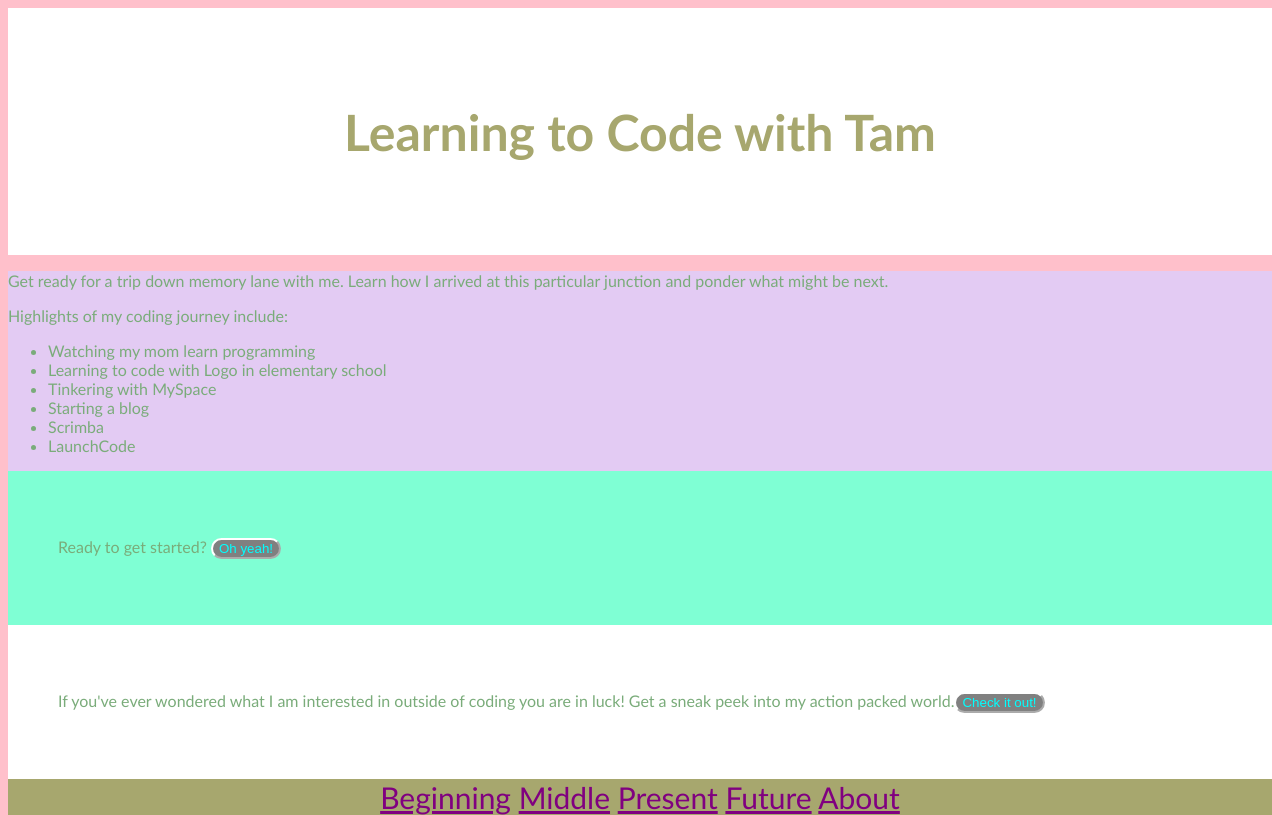
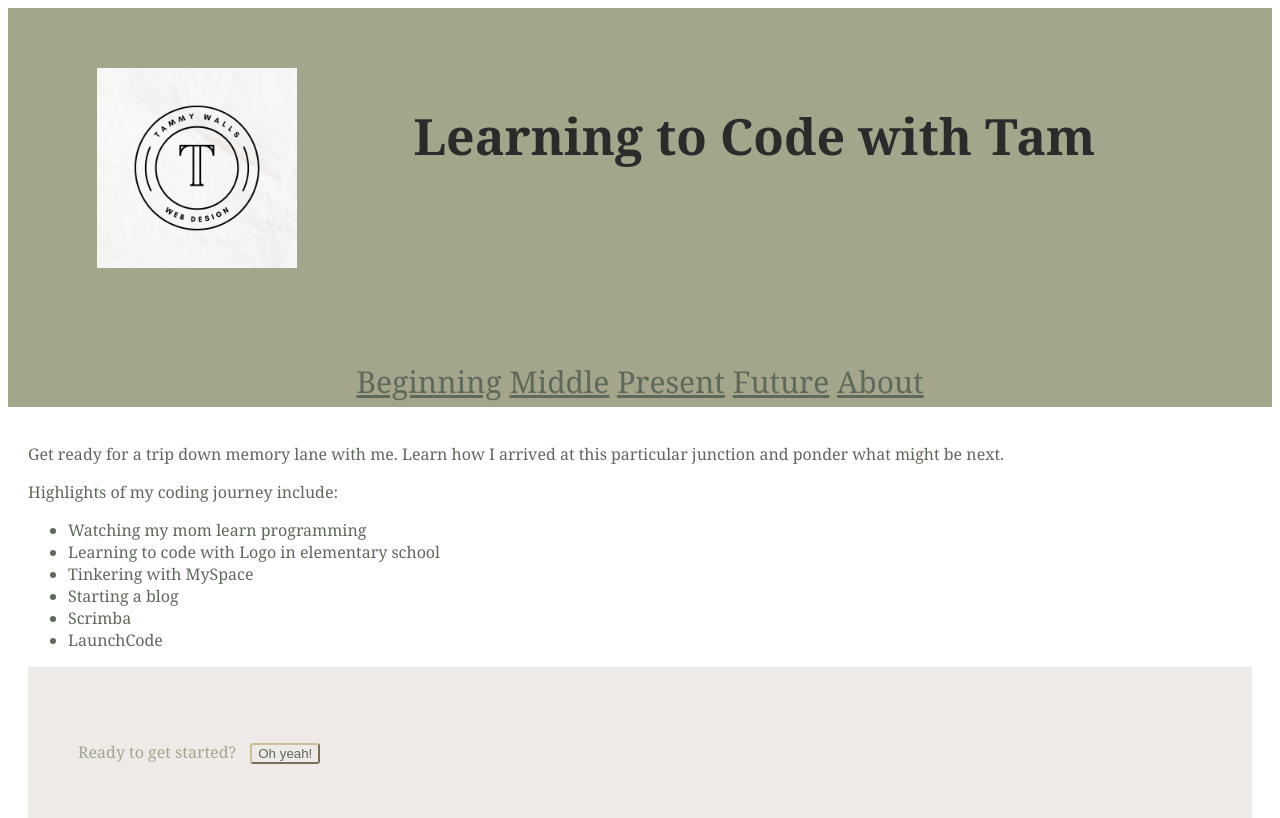
Before and after one commit to LaunchCodeAllhubs/js-assignment-4-html-me-something-TammyLynnWalls, a website: page index.html in a window 1280 px wide. Shown: the top 818 px of the page. Drawn offline with Linux system fonts and the light colour scheme.

Commit message:
added columns to index header along with a logo.  Changed some wording.

```diff
--- a/index.html
+++ b/index.html
@@ -9,7 +9,20 @@
 
    <body>
       <header>
-         <h1 class="homeTitle">Learning to Code with Tam</h1>
+
+         <div class = "titleColumns">
+            <div class ="leftColumn"><img src ="images/T.png" class = "mainLogo"></div>
+            <div class ="rightColumn"><h1 class="homeTitle">Learning to Code with Tam</h1></div>
+         </div>
+
+         <br><br><br><br>
+         <nav class = "headNav">
+            <a href="beginning.html">Beginning</a>
+            <a href="middle.html">Middle</a>
+            <a href="present.html">Present</a>
+            <a href="future.html">Future</a>
+            <a href="about.html">About</a>
+         </nav>
       </header>
 
       <main>
--- a/styles.css
+++ b/styles.css
@@ -1,14 +1,39 @@
 body {
     margin: 8px;
     display: block;
-    background-color: pink;
-    font-family:'Gill Sans', 'Gill Sans MT', Calibri, 'Trebuchet MS', sans-serif;
-    color: rgb(122, 172, 122);
+    background-color: #ffffff;
+    font-family: Georgia, 'Times New Roman', Times, serif;
+    color: #5e695b;
 }
 
 header {
-    background-color: white;
-    padding: 60px;
+    background-color: #a4a68b;
+    padding: 60px 60px 5px;
+ }
+.headNav {
+
+    color: #ffffff;
+    font-size: 30px;
+    text-align: center;
+}
+.titleColumns {
+    display: flex;
+}
+.leftColumn {
+    margin: 0px;
+    width: 20%;
+    text-align: right;
+}
+
+.rightColumn {
+    margin: 0px;
+    width: 80%;
+    text-align: left;
+}
+
+.mainLogo {
+    width: 200px;
+    height: 200px;
 }
 
 #mainHeading {
@@ -24,13 +49,15 @@ header {
     font-size: 50px;
 }
 article {
-    background: rgb(227, 203, 243);
+    background: #ffffff;
+    padding: 20px;
 
 }
 
 #getStartedDiv{
 
-    background-color: aquamarine;
+    background-color: #eeeae8;
+    color: #a4a68b;
     padding: 50px;
 }
 
@@ -40,31 +67,35 @@ article {
 }
 
 button {
-    color: aqua;
-    background: gray;
-    border-radius: 50px;
-    border-color: white;
+    color: #5e695b;
+    background: #eeeae8;
+    margin: 10px;
+    border-radius: 3px;
+    border-color: #ccbf92;
+
 }
 
+
+
 h1 {
-    color: #a7a76e;
+    color: #2b2b2b;
 }
 
 a {
-    color:purple;
+    color:#5e695b;
 }
 
 a:visited {
-    color: white;
+    color: #ccbf92;
 }
 
 a:hover,a:focus{
-    color: aquamarine;
+    color: #2b2b2b;
 }
 
 .footNav {
-    background-color: #a7a76e;
-
+    background-color: #5e695b;
+    color: #ffffff;
     font-size: 30px;
     text-align: center;
 }
```
Also changed, not shown: beginning.html (+1 -1 lines).
